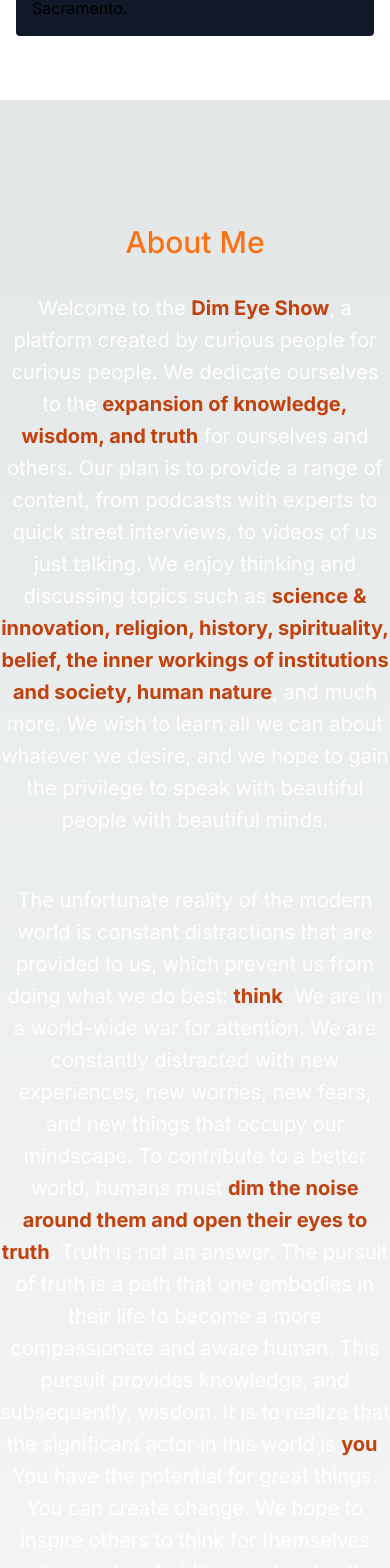
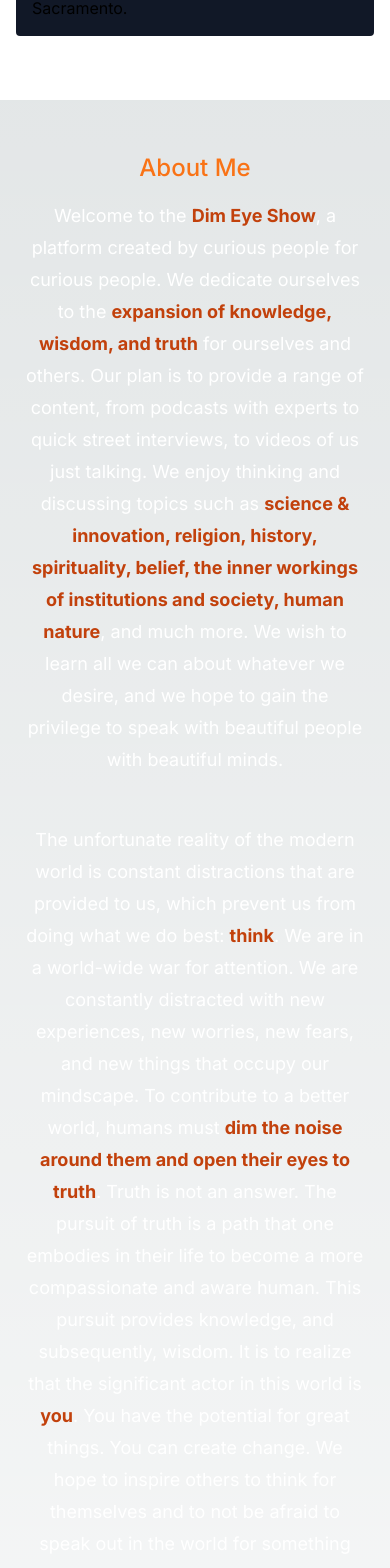
Before and after one commit to BrianBeilby/Purneet-Website, a Next.js app: page / in a window 390 px wide. Shown: the part 1132-2700 px from the top of the page. Built offline with nearby package versions, Linux system fonts and the light colour scheme; no server answers.

Commit message:
#about section now mobile compatible

```diff
--- a/src/components/About.tsx
+++ b/src/components/About.tsx
@@ -9,15 +9,15 @@
     <motion.section
       ref={ref}
       id="about"
-      className="mt-28 mx-auto max-w-[45rem] text-center leading-8 text-white text-xl sm:mb-40 scroll-mt-5 min-h-screen flex flex-col justify-center items-center"
+      className="mt-10 mx-4 sm:mt-28 sm:mx-auto max-w-[45rem] text-center leading-8 text-white text-lg sm:text-xl sm:mb-40 scroll-mt-5 min-h-screen flex flex-col justify-center items-center"
       initial={{ opacity: 0, y: 100 }}
       animate={{ opacity: 1, y: 0 }}
       transition={{ delay: 0.175 }}
     >
-      <h2 className="text-3xl font-medium capitalize mb-8 mt-3 text-orange-500">
+      <h2 className="text-2xl sm:text-3xl font-medium capitalize mb-4 sm:mb-8 mt-3 text-orange-500">
         About me
       </h2>
-      <p className="mb-6">
+      <p className="mb-6 px-2 sm:px-0">
         Welcome to the{" "}
         <span className="font-bold text-orange-700">Dim Eye Show</span>, a
         platform created by curious people for curious people. We dedicate
@@ -37,7 +37,7 @@
         beautiful minds.
       </p>
 
-      <p className="mb-3 mt-6">
+      <p className="mb-3 mt-6 px-2 sm:px-0">
         The unfortunate reality of the modern world is constant distractions
         that are provided to us, which prevent us from doing what we do best:{" "}
         <span className="font-bold text-orange-700">think</span>. We are in a
```
